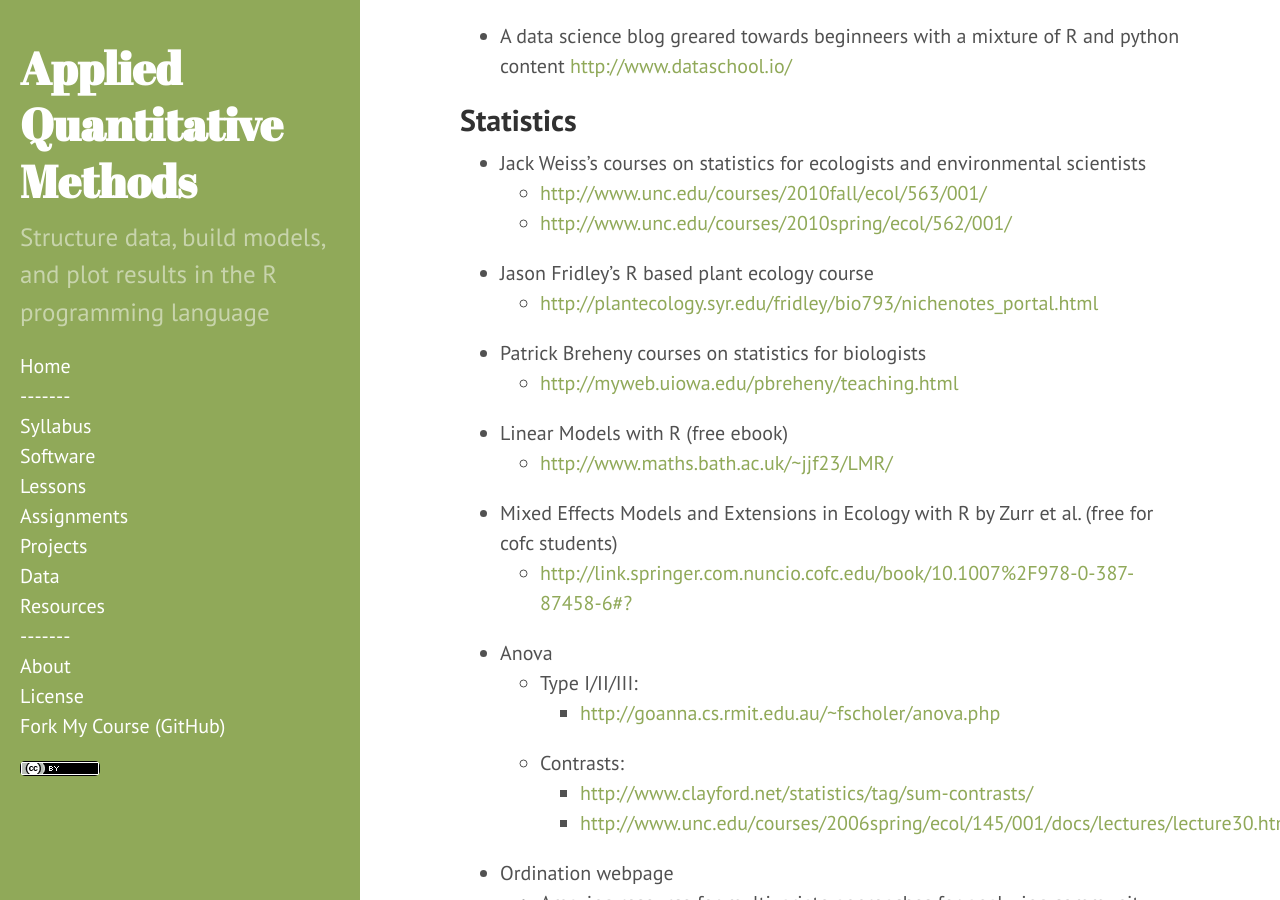
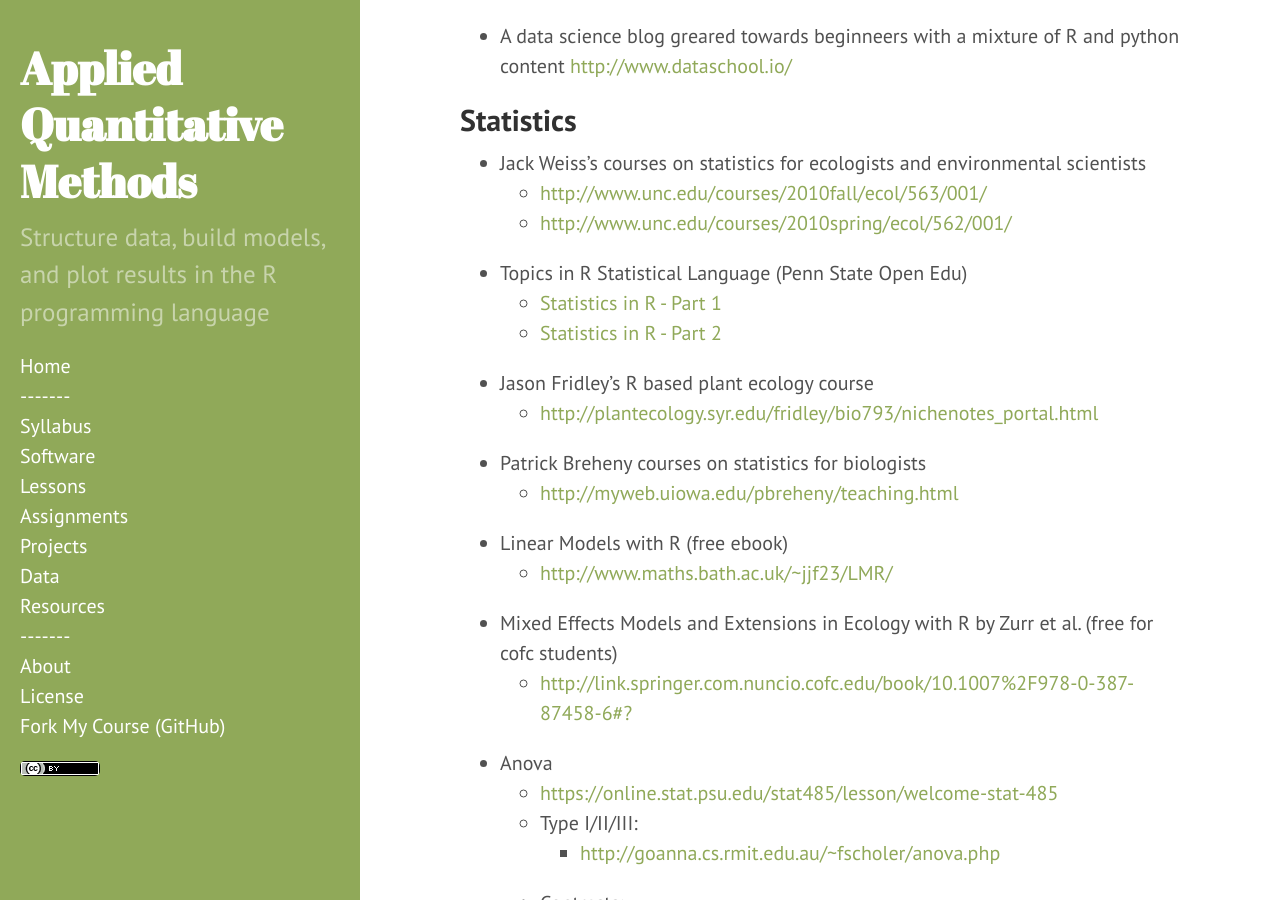
Before and after one commit to dmcglinn/quant_methods, a Jekyll site: the page built from resources.md, in a window 1280 px wide and 900 px high, scrolled down 607 px. Built offline with Jekyll 4.4.1, drawn with Linux system fonts in a browser that asks for light colours.

Commit message:
Add link to PSU stat course

```diff
--- a/resources.md
+++ b/resources.md
@@ -25,6 +25,9 @@ content <http://www.dataschool.io/>
 * Jack Weiss's courses on statistics for ecologists and environmental scientists
     - <http://www.unc.edu/courses/2010fall/ecol/563/001/>
     - <http://www.unc.edu/courses/2010spring/ecol/562/001/>
+* Topics in R Statistical Language (Penn State Open Edu)
+    - [Statistics in R - Part 1](https://online.stat.psu.edu/stat484/)
+    - [Statistics in R - Part 2](https://online.stat.psu.edu/stat485/)
 * Jason Fridley's R based plant ecology course
     - <http://plantecology.syr.edu/fridley/bio793/nichenotes_portal.html>
 * Patrick Breheny courses on statistics for biologists
@@ -34,6 +37,7 @@ content <http://www.dataschool.io/>
 * Mixed Effects Models and Extensions in Ecology with R by Zurr et al. (free for cofc students)
     - <http://link.springer.com.nuncio.cofc.edu/book/10.1007%2F978-0-387-87458-6#?>
 * Anova
+    - <https://online.stat.psu.edu/stat485/lesson/welcome-stat-485>
     - Type I/II/III:
         - <http://goanna.cs.rmit.edu.au/~fscholer/anova.php>
     - Contrasts:
```
